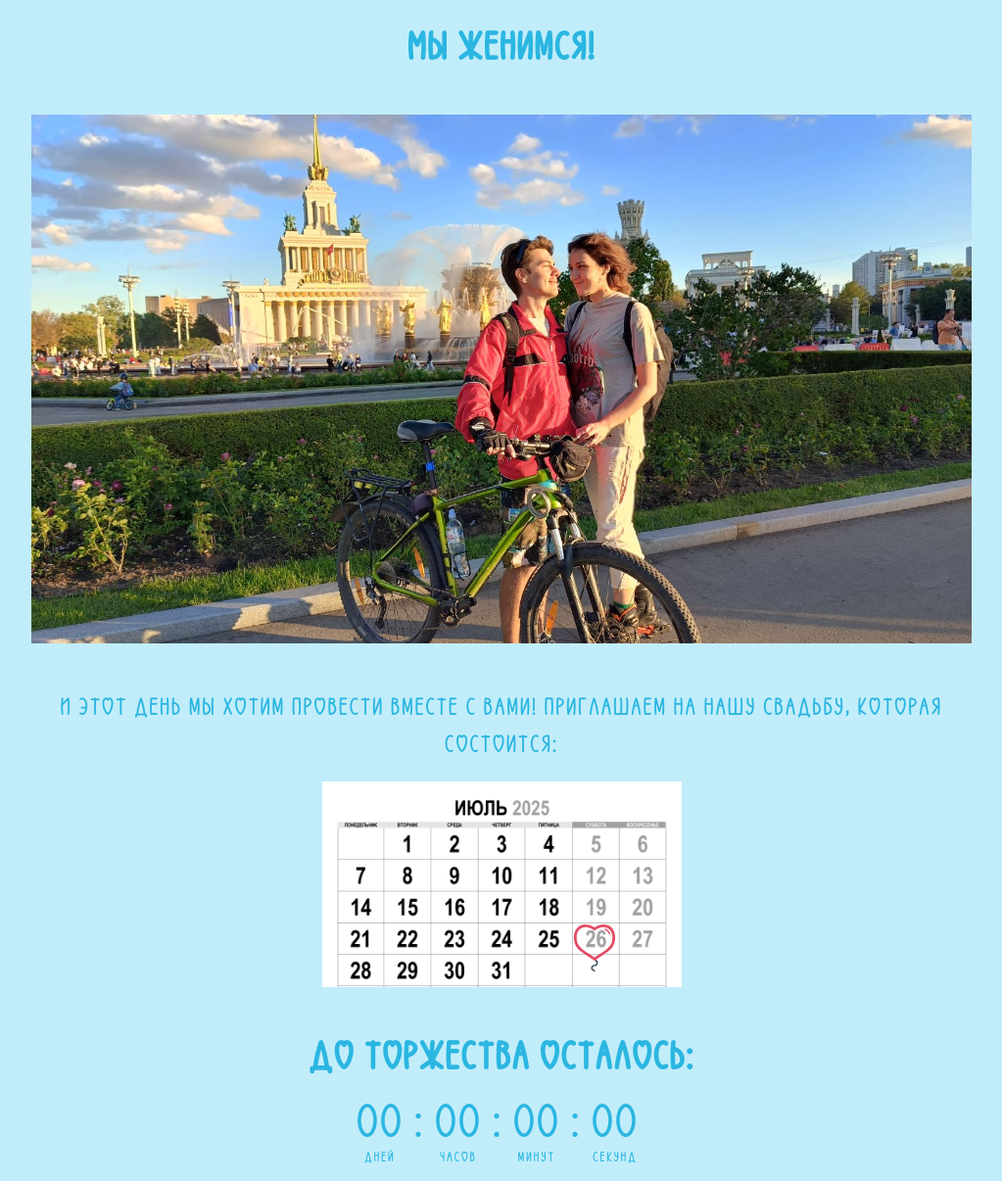
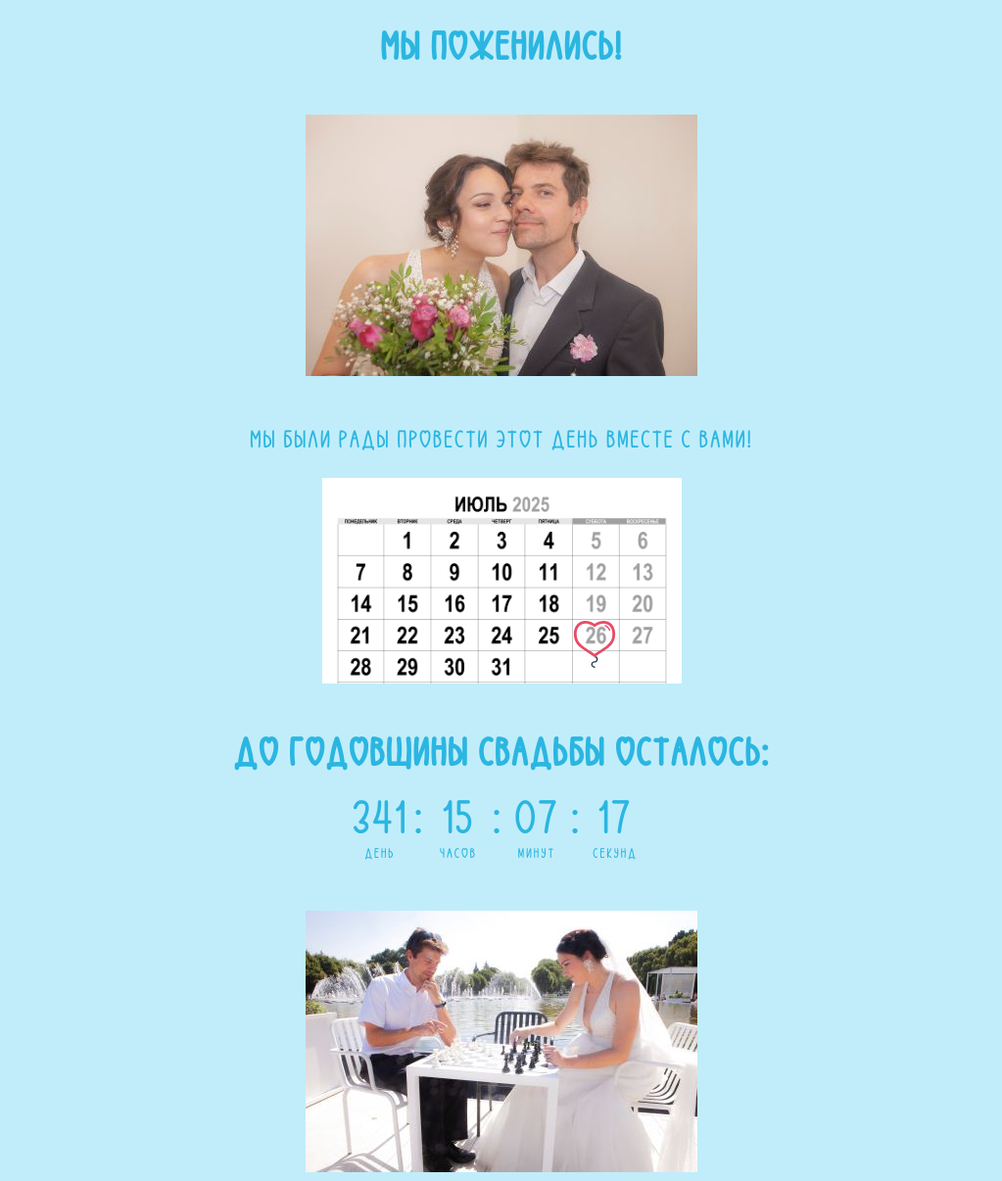
Before and after one commit to Oleg-Solovev/wedding, a plain HTML site: page index.html in a window 1280 px wide. Shown: the part 933-2139 px from the top of the page at 98% size, without its empty margins (128-1151 px from the left). Drawn offline with nearby package versions, Linux system fonts and the light colour scheme; a script that the page names is missing.

Commit message:
#13 Добавление ссылок на облака с фотками. Замена картинок и текста. Установка новой даты для таймера.

```diff
--- a/index.html
+++ b/index.html
@@ -8,6 +8,8 @@
   <link rel="stylesheet" href="css/style.css">
   <link type="image/x-icon" href="img/logo.svg" rel="icon">
   <title>Олег и Анна</title>
+  <!-- Библиотека для просмотра изображений галереи -->
+  <script src="https://cdn.jsdelivr.net/npm/swiper@11/swiper-bundle.min.js"></script>
   <script src="js/main.js" defer></script>
   <!-- для формы на сайте -->
   <script type="text/javascript" async="async">
@@ -60,21 +62,21 @@
       <div class="container greeting__container">
 
         <p class="section__descr-XXL">Дорогие родные и друзья!</p>
-        <p class="section__descr-XXL">Мы женимся!</p>
+        <p class="section__descr-XXL">Мы поженились!</p>
 
         <picture class="greeting__picture">
-          <source media="(min-width: 400px)" srcset="img/foto-vdnh-xl.jpg">
-          <img src="img/foto-vdnh-xs.jpg" alt="Фото Олег и Анна на ВДНХ" style="width:auto;">
+          <source media="(min-width: 400px)" srcset="img/foto/foto-01s.JPG">
+          <img src="img/foto/foto-01.JPG" alt="Фото Олег и Анна" style="width:auto;">
         </picture>
 
-        <p class="section__descr">И этот день мы хотим провести вместе с вами!
-          Приглашаем на нашу свадьбу, которая состоится:</p>
+        <p class="section__descr">Мы были рады провести этот день вместе с&nbsp;вами!</p>
         <div class="greeting__calendar">
           <img class="greeting__heart-in-calendar" src="img/heart-in-calendar.svg" width="60px"
             alt="Сердце в календаре">
         </div>
+
         <div class="greeting__timer">
-          <p class="section__descr-XXL">До торжества осталось:</p>
+          <p class="section__descr-XXL">До годовщины свадьбы осталось:</p>
           <div class="timer">
             <div class="timer__item timer__days">00</div>
             <div class="separator">:</div>
@@ -86,11 +88,44 @@
           </div>
         </div>
 
+        <!-- <div class="gallery">
+          <div class="swiper gallery-swiper">
+            <div class="swiper-wrapper">
+              <div class="swiper-slide">
+                <a href="img/foto/foto-01s.JPG" data-fslightbox="gallery" class="gallery__link"
+                  aria-label="Посмотреть подробнее">
+                  <img src="img/foto/foto-01.JPG" loading="lazy" alt="фото со свадьбы" class="gallery__image"></a>
+              </div>
+              <div class="swiper-slide">
+                <a href="img/foto/foto-02s.JPG" data-fslightbox="gallery" class="gallery__link"
+                  aria-label="Посмотреть подробнее">
+                  <img src="img/foto/foto-02.JPG" loading="lazy" alt="фото со свадьбы" class="gallery__image"></a>
+              </div>
+              <div class="swiper-slide">
+                <a href="img/foto/foto-03s.JPG" data-fslightbox="gallery" class="gallery__link"
+                  aria-label="Посмотреть подробнее">
+                  <img src="img/foto/foto-03.JPG" loading="lazy" alt="фото со свадьбы" class="gallery__image"></a>
+              </div>
+            </div>
+          </div>
+
+          <button class="btn-reset gallery__btn gallery__btn-prev" aria-label="Сдвинуть влево">
+            <svg width="7" height="12" viewBox="0 0 7 12" fill="none" xmlns="http://www.w3.org/2000/svg">
+              <path d="M6 11L0.999995 6L6 0.999998" />
+            </svg>
+          </button>
+          <button class="btn-reset gallery__btn gallery__btn-next" aria-label="Сдвинуть вправо">
+            <svg width="7" height="12" viewBox="0 0 7 12" fill="none" xmlns="http://www.w3.org/2000/svg">
+              <path d="M1 11L6.00001 6L1 0.999997" />
+            </svg>
+          </button>
+        </div> -->
+
         <picture class="greeting__picture">
-          <source media="(min-width: 400px)" srcset="img/foto-gamak.jpg">
-          <img src="img/foto-gamak-xs.jpg" alt="Фото от Руты: Олег и Анна в гамаке" style="width:auto;">
+          <source media="(min-width: 400px)" srcset="img/foto/foto-09s.JPG">
+          <img src="img/foto/foto-09.JPG" alt="Фото Олег и Анна играют в шахматы" style="width:auto;">
         </picture>
-        <p class="section__descr greeting__picture-descr">Фото от Руты</p>
+        <!-- <p class="section__descr greeting__picture-descr">Фото от Руты</p> -->
 
       </div>
     </section>
@@ -102,13 +137,13 @@
         <ul class="section__list">
 
           <li class="section__item">
-            <p class="section__descr section__descr--red"><b class="section__descr-XL">Внимание, место регистрации
-                поменялось!</b></p>
+            <!-- <p class="section__descr section__descr--red"><b class="section__descr-XL">Внимание, место регистрации
+                поменялось!</b></p> -->
             <p class="section__descr"><b class="section__descr-XL">11:30</b><br>Торжественная регистрация в <b
                 class="section__descr-XL">Таганском Дворце бракосочетания</b><br>
               по адресу: г. Москва, ул. Таганская, 44</p>
-            <p class="section__descr">Возможно, регистрация произойдёт чуть позже указанного времени и придётся
-              подождать перед ЗАГСом</p>
+            <!-- <p class="section__descr">Возможно, регистрация произойдёт чуть позже указанного времени и придётся
+              подождать перед ЗАГСом</p> -->
             <button class="btn section__btn" onclick="modalWindow(1)">На карте</button>
             <div id="location-map-1" class="location__map modal visually-hidden">
               <button class="btn modal__btn" onclick="modalWindow(1)">&times;</button>
@@ -150,22 +185,23 @@
 
         <ul class="section__list">
           <li class="section__item">
-            <p class="section__descr">Опрос</p>
+            <p class="section__descr">Опрос по напиткам:</p>
             <div data-formid="form_2SRtj37gmn3UoTRoqd92ElSiQ4SQ5FSJ"></div>
           </li>
           <li class="section__item">
-            <p class="section__descr">Мы&nbsp;за&nbsp;компактность в&nbsp;конверте! Не&nbsp;дарите нам объёмных
-              предметов и&nbsp;вещей!</p>
+            <p class="section__descr">Большое спасибо&nbsp;за&nbsp;подарки в&nbsp;конвертах!</p>
           </li>
           <li class="section__item">
-            <p class="section__descr">Дресс-код свободный. Не&nbsp;хотим создавать вам лишний дискомфорт!</p>
+            <p class="section__descr">Дресс-код был свободный. Не&nbsp;хотели создавать вам лишний дискомфорт!</p>
           </li>
           <li class="section__item">
-            <p class="section__descr">Фото и&nbsp;видео со&nbsp;свадьбы мы&nbsp;разместим позднее тут =&gt;</p>
+            <p class="section__descr">Фото и&nbsp;видео со&nbsp;свадьбы мы&nbsp;постепенно размещаем тут =&gt;</p>
           </li>
         </ul>
         <a class="section__link" target="_blank" href="https://disk.yandex.ru/d/vx7XWZ3QY7vlwA"><button
-            class="btn section__btn">Фото и видео</button></a>
+            class="btn section__btn">Фото (часть 1)</button></a>
+        <a class="section__link" target="_blank" href="https://cloud.mail.ru/public/PorE/k9ALrgq6j"><button
+            class="btn section__btn">Фото (часть 2)</button></a>
       </div>
     </section>
 
--- a/js/main.js
+++ b/js/main.js
@@ -1,5 +1,5 @@
 // Установите конечную дату
-const deadline = new Date('2025-07-26T11:30:00');
+const deadline = new Date('2026-07-26T11:30:00');
 
 // Найдите элементы DOM
 const elDays = document.querySelector('.timer__days');
@@ -41,6 +41,7 @@ const updateTimer = () => {
 updateTimer();
 const timerId = setInterval(updateTimer, 1000);
 
+// Открытие модального окна для карты
 function modalWindow(id) {
     const modalWindow = document.getElementById(`location-map-${id}`);
     modalWindow.classList.toggle("visually-hidden");
@@ -50,3 +51,18 @@ document.addEventListener("keydown", function (event) {
     if (event.key === "Escape")
         modalWindow(id)
 });
+
+// Галерея
+let swiper = new Swiper(".gallery-swiper", {
+    slidesPerView: 1,
+    spaceBetween: 25,
+    pagination: {
+        el: ".gallery-pagination",
+        type: "fraction",
+        clickable: true
+    },
+    navigation: {
+        nextEl: ".gallery__btn-next",
+        prevEl: ".gallery__btn-prev"
+    },
+});
```
Also changed, not shown: img/foto/foto-01.JPG (added), img/foto/foto-01s.JPG (added), img/foto/foto-02.JPG (added), img/foto/foto-02s.JPG (added), img/foto/foto-03.JPG (added), img/foto/foto-03s.JPG (added), img/foto/foto-04s.JPG (added), img/foto/foto-05.JPG (added), img/foto/foto-05s.JPG (added), img/foto/foto-06s.JPG (added), img/foto/foto-07.JPG (added), img/foto/foto-07s.JPG (added), img/foto/foto-08s.JPG (added), img/foto/foto-09.JPG (added), 1 more files, 3 other files.
